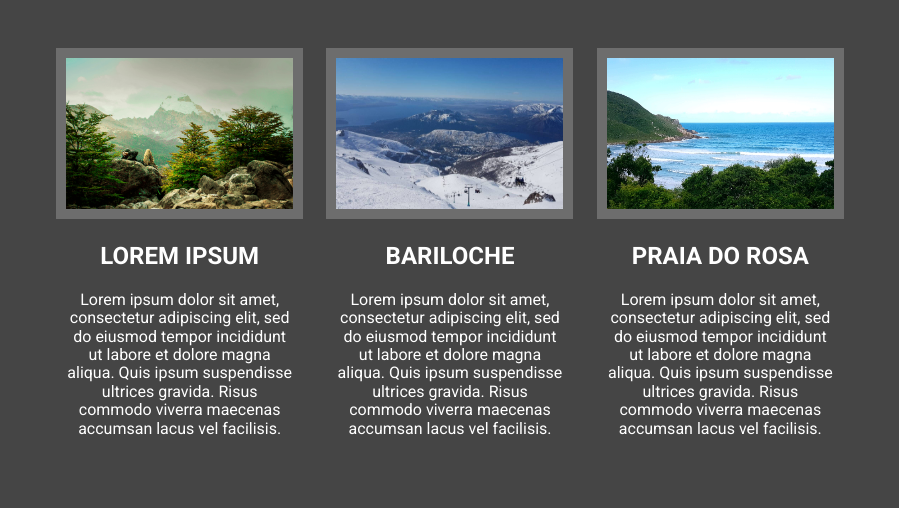
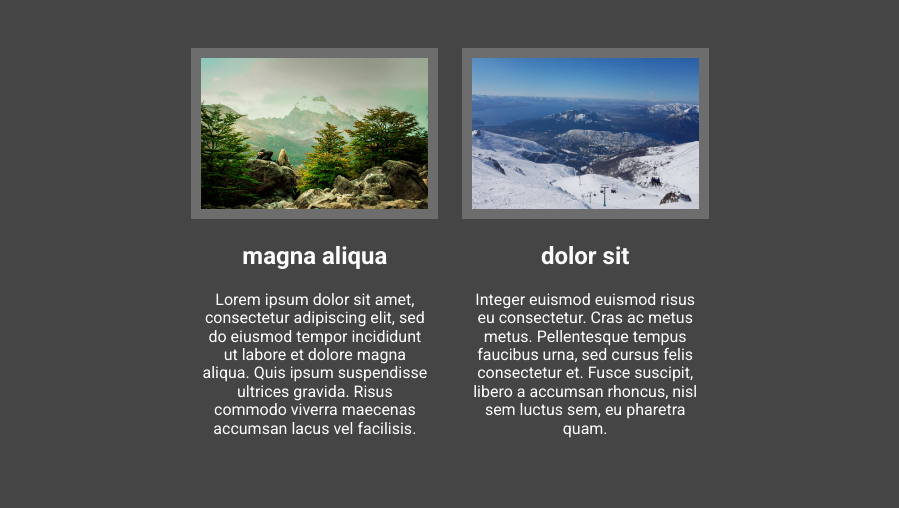
Before and after one commit to gonzamace/dot, a website: page index.html in a window 1280 px wide. Both pictures are taken after a click on the element 178 px from the left and 947 px from the top of the page. Shown: the part 802-1310 px from the top of the page, 190-1089 px from the left. Drawn offline with nearby package versions, Linux system fonts and the light colour scheme; files that its build step writes are made by us from their sources.

Commit message:
new images

```diff
--- a/src/js/app.js
+++ b/src/js/app.js
@@ -59,58 +59,53 @@
 	sliders: [
 		{
 			img: 'img/camada_landing_1.png',
-			title: 'LOREM IPSUM',
+			title: 'magna aliqua',
 			txt: 'Lorem ipsum dolor sit amet, consectetur adipiscing elit, sed do eiusmod tempor incididunt ut labore et dolore magna aliqua. Quis ipsum suspendisse ultrices gravida. Risus commodo viverra maecenas accumsan lacus vel facilisis.'
 		},
 		{
 			img: 'img/camada_landing_2.png',
-			title: 'BARILOCHE',
-			txt: 'Lorem ipsum dolor sit amet, consectetur adipiscing elit, sed do eiusmod tempor incididunt ut labore et dolore magna aliqua. Quis ipsum suspendisse ultrices gravida. Risus commodo viverra maecenas accumsan lacus vel facilisis.'
+			title: 'dolor sit',
+			txt: 'Integer euismod euismod risus eu consectetur. Cras ac metus metus. Pellentesque tempus faucibus urna, sed cursus felis consectetur et. Fusce suscipit, libero a accumsan rhoncus, nisl sem luctus sem, eu pharetra quam.'
 		},
 		{
 			img: 'img/camada_landing_3.png',
-			title: 'PRAIA DO ROSA',
-			txt: 'Lorem ipsum dolor sit amet, consectetur adipiscing elit, sed do eiusmod tempor incididunt ut labore et dolore magna aliqua. Quis ipsum suspendisse ultrices gravida. Risus commodo viverra maecenas accumsan lacus vel facilisis.'
+			title: 'consectetur',
+			txt: 'Vivamus commodo ex et eleifend mollis. Ut in iaculis arcu. In in bibendum enim. Morbi eleifend fermentum turpis, nec dictum lectus condimentum eget. Quisque augue urna, sollicitudin at tempor et, molestie eget.'
 		},
 		{
-			img: 'img/camada_landing_1-mobile.png',
-			title: 'LOREM IPSUM',
-			txt: 'Lorem ipsum dolor sit amet, consectetur adipiscing elit, sed do eiusmod tempor incididunt ut labore et dolore magna aliqua. Quis ipsum suspendisse ultrices gravida. Risus commodo viverra maecenas accumsan lacus vel facilisis.'
+			img: 'img/camada_landing_4.jpg',
+			title: 'adipiscing',
+			txt: 'Class aptent taciti sociosqu ad litora torquent per conubia nostra, per inceptos himenaeos. Donec cursus lorem ut tellus blandit mattis. Vestibulum rutrum dolor nisl, in finibus magna consequat in. Suspendisse vitae eros.'
 		},
 		{
-			img: 'img/camada_landing_1-mobile.png',
-			title: 'LOREM IPSUM',
-			txt: 'Lorem ipsum dolor sit amet, consectetur adipiscing elit, sed do eiusmod tempor incididunt ut labore et dolore magna aliqua. Quis ipsum suspendisse ultrices gravida. Risus commodo viverra maecenas accumsan lacus vel facilisis.'
+			img: 'img/camada_landing_5.jpg',
+			title: 'elit',
+			txt: 'Phasellus malesuada posuere lorem, at malesuada risus consectetur eu. Integer justo elit, euismod nec ligula ac, mattis ultricies ipsum. Sed volutpat orci nec erat blandit placerat. Vestibulum fringilla consequat odio vel aliquet.'
 		}
 		,
 		{
-			img: 'img/camada_landing_1-mobile.png',
-			title: 'LOREM IPSUM',
-			txt: 'Lorem ipsum dolor sit amet, consectetur adipiscing elit, sed do eiusmod tempor incididunt ut labore et dolore magna aliqua. Quis ipsum suspendisse ultrices gravida. Risus commodo viverra maecenas accumsan lacus vel facilisis.'
+			img: 'img/camada_landing_6.jpg',
+			title: 'sed do',
+			txt: 'Nunc at erat faucibus, aliquet metus ut, tristique urna. Quisque viverra tellus at erat viverra sollicitudin. Sed pulvinar ipsum nulla, a efficitur justo pellentesque vitae. Curabitur sit amet risus eget dui dignissim.'
 		},
 		{
-			img: 'img/camada_landing_1-mobile.png',
-			title: 'LOREM IPSUM',
-			txt: 'Lorem ipsum dolor sit amet, consectetur adipiscing elit, sed do eiusmod tempor incididunt ut labore et dolore magna aliqua. Quis ipsum suspendisse ultrices gravida. Risus commodo viverra maecenas accumsan lacus vel facilisis.'
+			img: 'img/camada_landing_7.jpg',
+			title: 'eiusmod',
+			txt: 'Praesent interdum accumsan aliquet. In in ipsum consequat turpis accumsan vehicula. Quisque dignissim tempus ante vel tincidunt. Donec pharetra tellus dolor, vitae malesuada massa tempor quis. Pellentesque vestibulum egestas tellus ut pharetra.'
 		},
 		{
-			img: 'img/camada_landing_1-mobile.png',
-			title: 'LOREM IPSUM',
-			txt: 'Lorem ipsum dolor sit amet, consectetur adipiscing elit, sed do eiusmod tempor incididunt ut labore et dolore magna aliqua. Quis ipsum suspendisse ultrices gravida. Risus commodo viverra maecenas accumsan lacus vel facilisis.'
+			img: 'img/camada_landing_8.jpg',
+			title: 'incididunt',
+			txt: 'Fusce ultricies turpis sed libero gravida aliquam. Praesent accumsan sollicitudin libero, ac rhoncus nisl porta vitae. Aenean porta placerat nisl quis pretium. Etiam sit amet vulputate elit, eu varius mauris. Aenean pharetra.'
 		},
 		{
-			img: 'img/camada_landing_1-mobile.png',
-			title: 'LOREM IPSUM',
-			txt: 'Lorem ipsum dolor sit amet, consectetur adipiscing elit, sed do eiusmod tempor incididunt ut labore et dolore magna aliqua. Quis ipsum suspendisse ultrices gravida. Risus commodo viverra maecenas accumsan lacus vel facilisis.'
+			img: 'img/camada_landing_9.jpg',
+			title: 'labore',
+			txt: 'Donec vel sodales neque. Aliquam id condimentum erat. Nullam laoreet turpis vitae felis laoreet, ut lobortis libero luctus. Suspendisse ut sapien condimentum, cursus lectus ut, sollicitudin sapien. Donec dignissim est at facilisis.'
 		}
 	],
 
 	setup: function(direction){
-
-		// if ( $(Slider.holder).hasClass('mobile') ) {
-		// 	return Slider.setupMobile(direction)
-		// }
-
 
 		$.each(Slider.sliders, function(i,obj) {
 			var $clone = $('#'+Slider.elm).clone();
@@ -132,29 +127,31 @@
 		})
 
 		$('#'+Slider.elm).remove()
-		// console.log(clone)
 
 
-		// var activeSlides = $(Slider.holder).find('.active'),
-		// 	prev = parseInt(activeSlides[0].id.split('slider_')[1]),
-		// 	next = parseInt(activeSlides[2].id.split('slider_')[1]),
-		// 	newSlide;
+	},
+	init: function(direction){
+		if ( $(Slider.holder).hasClass('mobile') ) {
+			return Slider.initMobile(direction)
+		}
 
-		// if (direction === 'left' && prev !== 1) {
-		// 	newSlide = [prev-1, prev, prev+1];
-		// } else if(direction === 'right' && next !== Slider.total){
-		// 	newSlide = [next-1, next, next+1];
-		// } else {
-		// 	return false;
-		// }
 
-		// Slider.slide(newSlide)
+		var activeSlides = $(Slider.holder).find('.active'),
+			prev = parseInt(activeSlides[0].id.split('slider_')[1]),
+			next = parseInt(activeSlides[2].id.split('slider_')[1]),
+			newSlide;
 
+		if (direction === 'left' && prev !== 1) {
+			newSlide = [prev-1, prev, prev+1];
+		} else if(direction === 'right' && next !== Slider.total){
+			newSlide = [next-1, next, next+1];
+		} else {
+			return false;
+		}
+
+		Slider.slide(newSlide)
 	},
-	init: function(){
-
-	},
-	setupMobile: function(direction){
+	initMobile: function(direction){
 
 		var activeSlides = $(Slider.holder).find('.active'),
 			slide = parseInt(activeSlides[0].id.split('slider_')[1]),
@@ -200,11 +197,11 @@
 		changeBackground(elm);
 	})
 
-	// $('[id^="arrow_slider-"]').on('click', function(ev) {
-	// 	var elm = $(this),
-	// 		direction = elm.attr('id').split('arrow_slider-')[1];
-	// 	Slider.setup(direction)
-	// });
+	$('[id^="arrow_slider-"]').on('click', function(ev) {
+		var elm = $(this),
+			direction = elm.attr('id').split('arrow_slider-')[1];
+		Slider.init(direction)
+	});
 
 
 
```
Also changed, not shown: index.html (+1 -1 lines), dist/js/app.min.js, img/camada_landing_4.jpg (added), img/camada_landing_5.jpg (added), img/camada_landing_6.jpg (added), img/camada_landing_7.jpg (added), img/camada_landing_8.jpg (added), img/camada_landing_9.jpg (added).
